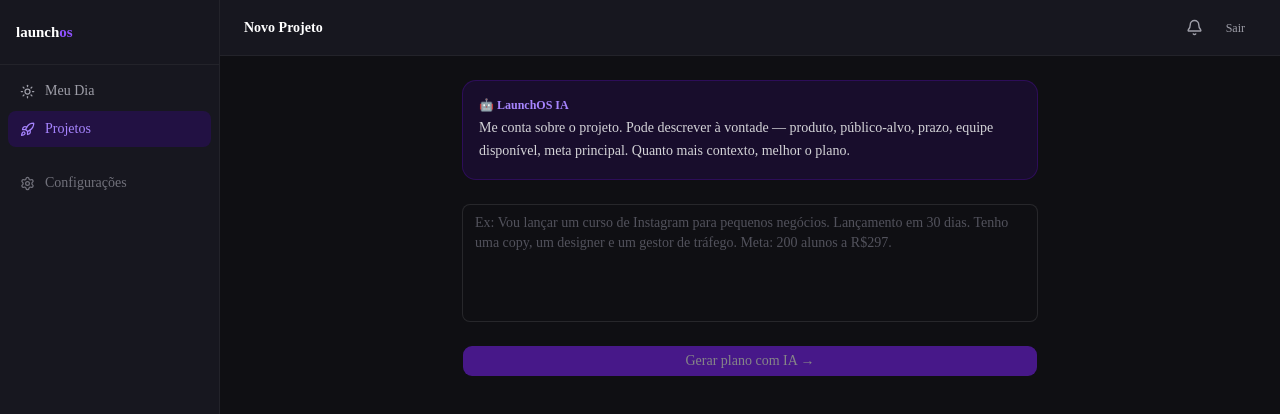
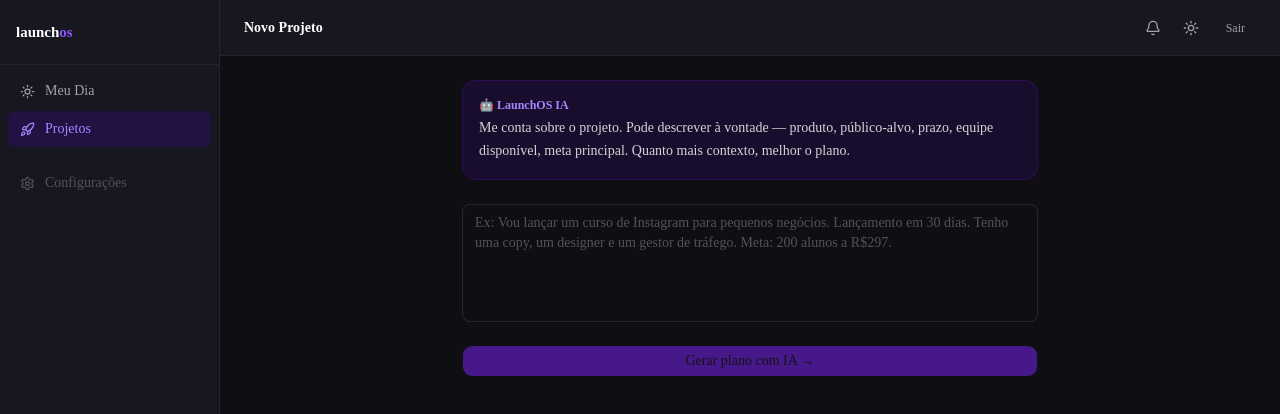
Before and after one commit to walterfdds86/launchos, a Next.js app: page /projetos/novo in a window 1280 px wide. Shown: the top 414 px of the page. Built offline with nearby package versions, Linux system fonts and the light colour scheme; no server answers.

Commit message:
feat: add light/dark mode toggle — ThemeProvider, CSS vars, Sun/Moon button in Topbar
Co-Authored-By: Claude Sonnet 4.6 <noreply@anthropic.com>

```diff
--- a/app/(app)/layout.tsx
+++ b/app/(app)/layout.tsx
@@ -2,7 +2,7 @@ import { Sidebar } from '@/components/layout/Sidebar'
 
 export default function AppLayout({ children }: { children: React.ReactNode }) {
   return (
-    <div className="flex h-screen bg-[#0f0f13] text-zinc-200">
+    <div className="flex h-screen text-zinc-200" style={{ background: 'var(--app-bg)' }}>
       <Sidebar />
       <main className="flex-1 flex flex-col overflow-hidden">
         {children}
--- a/app/(auth)/layout.tsx
+++ b/app/(auth)/layout.tsx
@@ -1,9 +1,7 @@
 export default function AuthLayout({ children }: { children: React.ReactNode }) {
   return (
-    <div className="min-h-screen flex items-center justify-center relative overflow-hidden" style={{ background: 'radial-gradient(ellipse 80% 60% at 50% -10%, #2d1a5e 0%, #0f0d1a 55%, #080810 100%)' }}>
-      {/* subtle grid */}
-      <div className="absolute inset-0 opacity-[0.03]" style={{ backgroundImage: 'linear-gradient(#a78bfa 1px, transparent 1px), linear-gradient(90deg, #a78bfa 1px, transparent 1px)', backgroundSize: '40px 40px' }} />
-      {/* glow orbs */}
+    <div className="min-h-screen flex items-center justify-center relative overflow-hidden dark:[background:radial-gradient(ellipse_80%_60%_at_50%_-10%,#2d1a5e_0%,#0f0d1a_55%,#080810_100%)] [background:radial-gradient(ellipse_80%_60%_at_50%_-10%,#ede9fe_0%,#f5f3ff_40%,#f8f8fc_100%)]">
+      <div className="absolute inset-0 opacity-[0.03] dark:opacity-[0.03]" style={{ backgroundImage: 'linear-gradient(#a78bfa 1px, transparent 1px), linear-gradient(90deg, #a78bfa 1px, transparent 1px)', backgroundSize: '40px 40px' }} />
       <div className="absolute top-1/4 left-1/2 -translate-x-1/2 -translate-y-1/2 w-[500px] h-[300px] rounded-full opacity-20 blur-[80px]" style={{ background: 'radial-gradient(circle, #7c3aed, transparent 70%)' }} />
       <div className="relative z-10 w-full flex items-center justify-center px-4">
         {children}
--- a/app/globals.css
+++ b/app/globals.css
@@ -81,6 +81,17 @@
   --sidebar-accent-foreground: oklch(0.205 0 0);
   --sidebar-border: oklch(0.922 0 0);
   --sidebar-ring: oklch(0.708 0 0);
+  /* App theme tokens */
+  --app-bg: #f5f5fa;
+  --app-surface: #ffffff;
+  --app-surface2: #f0f0f5;
+  --app-card: #ffffff;
+  --app-border: rgba(0,0,0,0.08);
+  --app-border-strong: rgba(0,0,0,0.14);
+  --app-text: #0f0f13;
+  --app-text-muted: #6b7280;
+  --app-text-subtle: #9ca3af;
+  --app-text-secondary: #374151;
 }
 
 .dark {
@@ -115,6 +126,17 @@
   --sidebar-accent-foreground: oklch(0.985 0 0);
   --sidebar-border: oklch(1 0 0 / 10%);
   --sidebar-ring: oklch(0.556 0 0);
+  /* App theme tokens */
+  --app-bg: #0f0f13;
+  --app-surface: #17171f;
+  --app-surface2: #12121a;
+  --app-card: #1a1a2e;
+  --app-border: rgba(255,255,255,0.05);
+  --app-border-strong: rgba(255,255,255,0.1);
+  --app-text: #ffffff;
+  --app-text-muted: #a1a1aa;
+  --app-text-subtle: #52525b;
+  --app-text-secondary: #d4d4d8;
 }
 
 @layer base {
--- a/app/layout.tsx
+++ b/app/layout.tsx
@@ -1,33 +1,24 @@
-import type { Metadata } from "next";
-import { Geist, Geist_Mono } from "next/font/google";
-import "./globals.css";
+import type { Metadata } from "next"
+import { Geist, Geist_Mono } from "next/font/google"
+import "./globals.css"
+import { ThemeProvider } from "@/components/theme-provider"
 
-const geistSans = Geist({
-  variable: "--font-geist-sans",
-  subsets: ["latin"],
-});
-
-const geistMono = Geist_Mono({
-  variable: "--font-geist-mono",
-  subsets: ["latin"],
-});
+const geistSans = Geist({ variable: "--font-geist-sans", subsets: ["latin"] })
+const geistMono = Geist_Mono({ variable: "--font-geist-mono", subsets: ["latin"] })
 
 export const metadata: Metadata = {
-  title: "Create Next App",
-  description: "Generated by create next app",
-};
+  title: "LaunchOS",
+  description: "Gestão inteligente de lançamentos",
+}
 
-export default function RootLayout({
-  children,
-}: Readonly<{
-  children: React.ReactNode;
-}>) {
+export default function RootLayout({ children }: { children: React.ReactNode }) {
   return (
-    <html
-      lang="en"
-      className={`${geistSans.variable} ${geistMono.variable} h-full antialiased`}
-    >
-      <body className="min-h-full flex flex-col">{children}</body>
+    <html lang="pt-BR" suppressHydrationWarning className={`${geistSans.variable} ${geistMono.variable} h-full antialiased`}>
+      <body className="min-h-full flex flex-col">
+        <ThemeProvider attribute="class" defaultTheme="dark" enableSystem={false}>
+          {children}
+        </ThemeProvider>
+      </body>
     </html>
-  );
+  )
 }
--- a/components/layout/Sidebar.tsx
+++ b/components/layout/Sidebar.tsx
@@ -23,9 +23,9 @@ export function Sidebar() {
   const nav = member?.role === 'gestor' ? gestorNav : memberNav
 
   return (
-    <aside className="w-[220px] bg-[#17171f] border-r border-white/5 flex flex-col shrink-0 h-screen sticky top-0">
-      <div className="px-4 py-5 border-b border-white/5">
-        <span className="text-[15px] font-bold text-white">
+    <aside className="w-[220px] border-r flex flex-col shrink-0 h-screen sticky top-0" style={{ background: 'var(--app-surface)', borderColor: 'var(--app-border)' }}>
+      <div className="px-4 py-5 border-b" style={{ borderColor: 'var(--app-border)' }}>
+        <span className="text-[15px] font-bold" style={{ color: 'var(--app-text)' }}>
           launch<span className="text-violet-500">os</span>
         </span>
       </div>
@@ -37,9 +37,14 @@ export function Sidebar() {
             className={cn(
               'flex items-center gap-2.5 px-3 py-2 rounded-md text-sm transition-colors',
               pathname === href || pathname.startsWith(href + '/')
-                ? 'bg-violet-950/50 text-violet-400 font-medium'
-                : 'text-zinc-400 hover:text-zinc-200 hover:bg-white/5'
+                ? 'bg-violet-950/50 text-violet-400 font-medium dark:bg-violet-950/50'
+                : ''
             )}
+            style={
+              pathname === href || pathname.startsWith(href + '/')
+                ? undefined
+                : { color: 'var(--app-text-muted)' }
+            }
           >
             <Icon size={15} />
             {label}
@@ -48,7 +53,8 @@ export function Sidebar() {
         <div className="pt-4">
           <Link
             href="/settings"
-            className="flex items-center gap-2.5 px-3 py-2 rounded-md text-sm text-zinc-500 hover:text-zinc-300 hover:bg-white/5 transition-colors"
+            className="flex items-center gap-2.5 px-3 py-2 rounded-md text-sm transition-colors hover:bg-black/5 dark:hover:bg-white/5"
+            style={{ color: 'var(--app-text-subtle)' }}
           >
             <Settings size={15} />
             Configurações
--- a/components/layout/Topbar.tsx
+++ b/components/layout/Topbar.tsx
@@ -4,6 +4,7 @@ import { createClient } from '@/lib/supabase/client'
 import { useRouter } from 'next/navigation'
 import { Button } from '@/components/ui/button'
 import { useWorkspace } from '@/hooks/useWorkspace'
+import { ThemeToggle } from '@/components/theme-toggle'
 
 export function Topbar({ title }: { title: string }) {
   const { workspace } = useWorkspace()
@@ -16,18 +17,15 @@ export function Topbar({ title }: { title: string }) {
   }
 
   return (
-    <header className="h-14 border-b border-white/5 bg-[#17171f] flex items-center justify-between px-6 shrink-0">
-      <h1 className="text-sm font-semibold text-white">{title}</h1>
-      <div className="flex items-center gap-3">
-        <span className="text-xs text-zinc-500">{workspace?.name}</span>
-        <button
-          className="text-zinc-400 hover:text-zinc-200 relative"
-          aria-label="Notificações"
-          onClick={() => {}}
-        >
-          <Bell size={17} />
+    <header className="h-14 border-b flex items-center justify-between px-6 shrink-0" style={{ borderColor: 'var(--app-border)', background: 'var(--app-surface)' }}>
+      <h1 className="text-sm font-semibold" style={{ color: 'var(--app-text)' }}>{title}</h1>
+      <div className="flex items-center gap-2">
+        <span className="text-xs" style={{ color: 'var(--app-text-muted)' }}>{workspace?.name}</span>
+        <button className="relative p-1.5 rounded-md transition-colors" style={{ color: 'var(--app-text-muted)' }} aria-label="Notificações">
+          <Bell size={16} />
         </button>
-        <Button variant="ghost" size="sm" onClick={handleLogout} className="text-zinc-400 text-xs">
+        <ThemeToggle />
+        <Button variant="ghost" size="sm" onClick={handleLogout} className="text-xs" style={{ color: 'var(--app-text-muted)' }}>
           Sair
         </Button>
       </div>
--- /dev/null
+++ b/components/theme-provider.tsx
@@ -0,0 +1,7 @@
+'use client'
+import { ThemeProvider as NextThemesProvider } from 'next-themes'
+import type { ComponentProps } from 'react'
+
+export function ThemeProvider({ children, ...props }: ComponentProps<typeof NextThemesProvider>) {
+  return <NextThemesProvider {...props}>{children}</NextThemesProvider>
+}
--- /dev/null
+++ b/components/theme-toggle.tsx
@@ -0,0 +1,21 @@
+'use client'
+import { useTheme } from 'next-themes'
+import { Sun, Moon } from 'lucide-react'
+import { useEffect, useState } from 'react'
+
+export function ThemeToggle() {
+  const { theme, setTheme } = useTheme()
+  const [mounted, setMounted] = useState(false)
+  useEffect(() => setMounted(true), [])
+  if (!mounted) return <div className="w-8 h-8" />
+
+  return (
+    <button
+      onClick={() => setTheme(theme === 'dark' ? 'light' : 'dark')}
+      className="w-8 h-8 flex items-center justify-center rounded-md text-[var(--app-text-muted)] hover:text-[var(--app-text)] hover:bg-black/5 dark:hover:bg-white/5 transition-colors"
+      aria-label="Alternar tema"
+    >
+      {theme === 'dark' ? <Sun size={16} /> : <Moon size={16} />}
+    </button>
+  )
+}
--- a/package.json
+++ b/package.json
@@ -27,6 +27,7 @@
     "date-fns": "^4.1.0",
     "lucide-react": "^1.8.0",
     "next": "16.2.4",
+    "next-themes": "^0.4.6",
     "react": "19.2.4",
     "react-dom": "19.2.4",
     "tailwind-merge": "^3.5.0",
```
Also changed, not shown: 1 other file (tests, documents, lock files or other folders).
